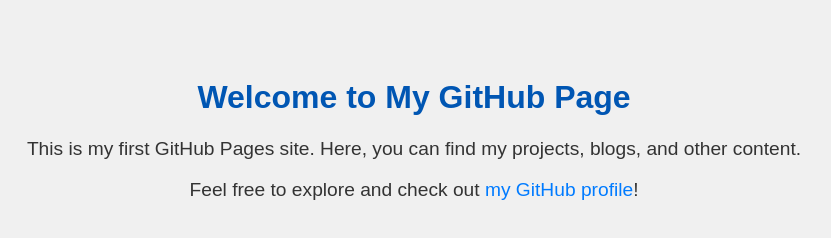
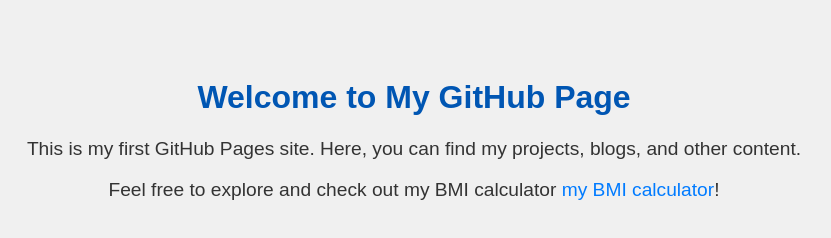
Before and after one commit to yuval-2010/class-project-Calculating-BMI, a plain HTML site: page index.html in a window 1280 px wide. Shown: the whole page, without its empty margins (226-1057 px from the left). Drawn offline with Linux system fonts and the light colour scheme.

Commit message:
changed HTML

```diff
--- a/index.html
+++ b/index.html
@@ -31,6 +31,6 @@
 <body>
     <h1>Welcome to My GitHub Page</h1>
     <p>This is my first GitHub Pages site. Here, you can find my projects, blogs, and other content.</p>
-    <p>Feel free to explore and check out <a href="https://github.com/yuval-2010">my GitHub profile</a>!</p>
+    <p>Feel free to explore and check out my BMI calculator <a href="https://yuval-2010.github.io/class-project-Calculating-BMI/">my BMI calculator</a>!</p>
 </body>
 </html>
```
